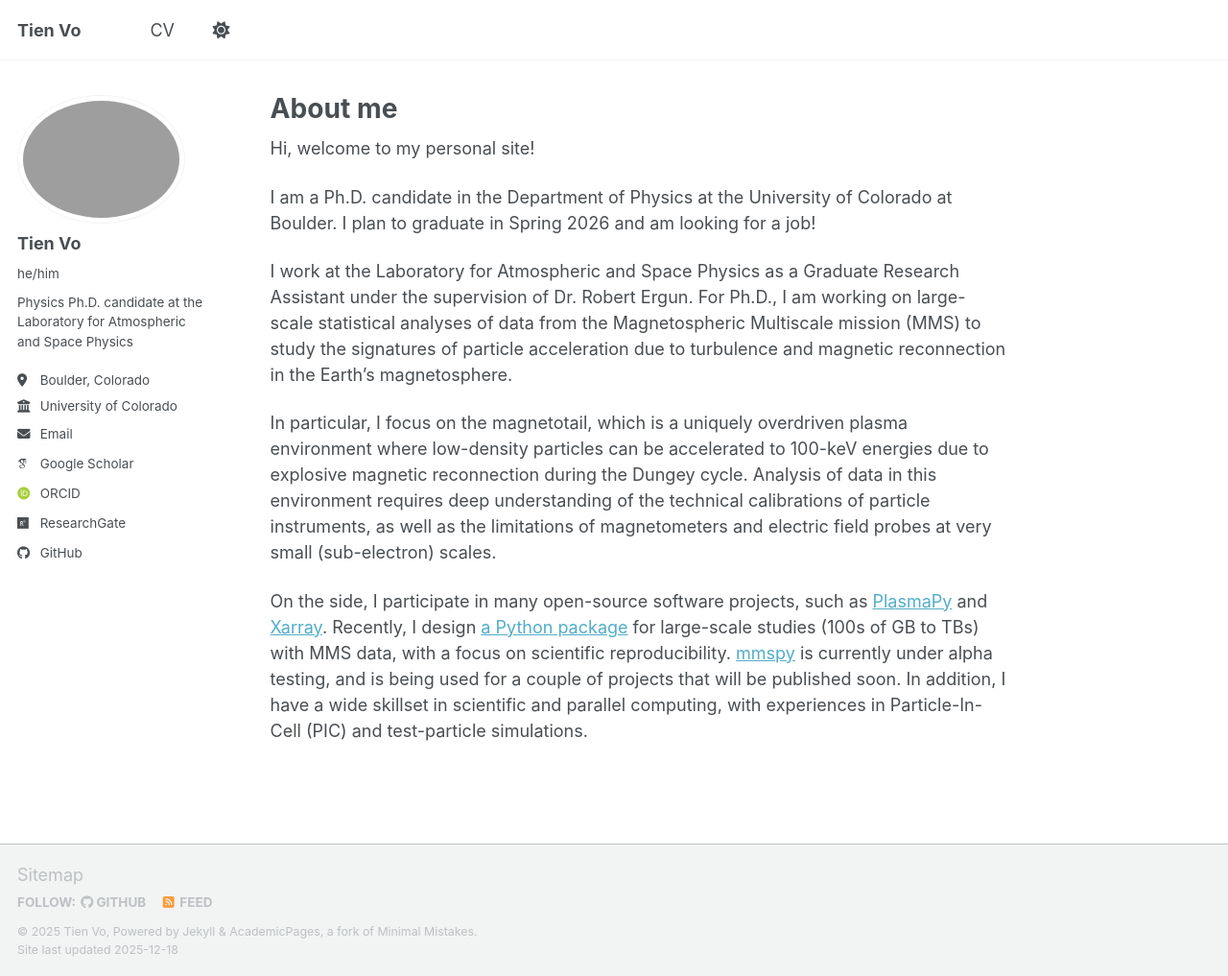
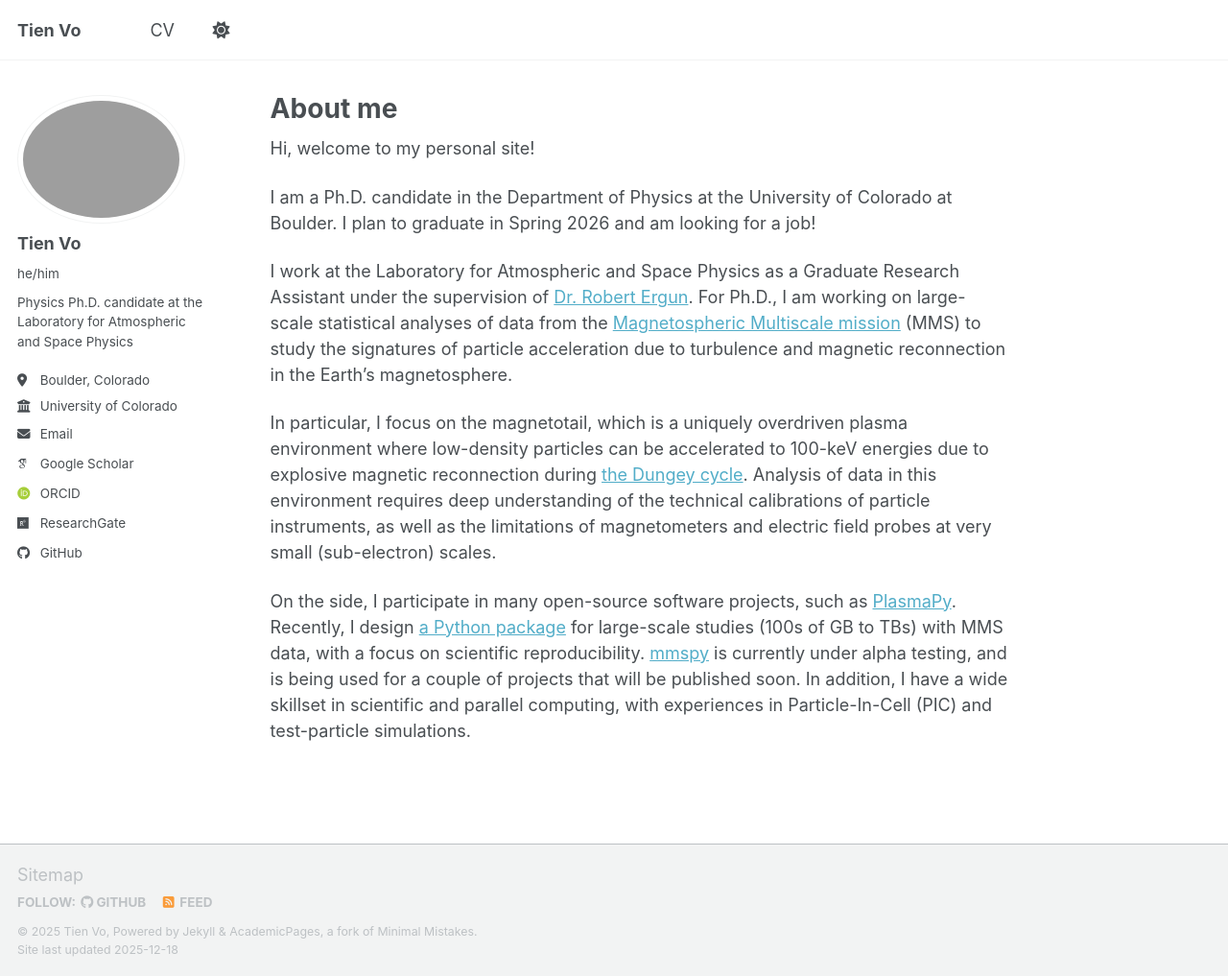
Before and after one commit to tien-vo/tien-vo.github.io, a Jekyll site: the page built from _pages/about.md, in a window 1280 px wide and 1017 px high. Shown: the whole window at 96% size. Built offline with Jekyll 4.4.1, drawn with Linux system fonts in a browser that asks for light colours; some web fonts are replaced; a script bundle is joined from its source files by our own code; library files that are not in the unit come from our copies.

Commit message:
About: Add hyperref

```diff
--- a/_pages/about.md
+++ b/_pages/about.md
@@ -11,8 +11,8 @@ Hi, welcome to my personal site!
 
 I am a Ph.D. candidate in the Department of Physics at the University of Colorado at Boulder. I plan to graduate in Spring 2026 and am looking for a job!
 
-I work at the Laboratory for Atmospheric and Space Physics as a Graduate Research Assistant under the supervision of Dr. Robert Ergun. For Ph.D., I am working on large-scale statistical analyses of data from the Magnetospheric Multiscale mission (MMS) to study the signatures of particle acceleration due to turbulence and magnetic reconnection in the Earth's magnetosphere.
+I work at the Laboratory for Atmospheric and Space Physics as a Graduate Research Assistant under the supervision of [Dr. Robert Ergun](https://lasp.colorado.edu/people/ree/). For Ph.D., I am working on large-scale statistical analyses of data from the [Magnetospheric Multiscale mission](https://mms.gsfc.nasa.gov/) (MMS) to study the signatures of particle acceleration due to turbulence and magnetic reconnection in the Earth's magnetosphere.
 
-In particular, I focus on the magnetotail, which is a uniquely overdriven plasma environment where low-density particles can be accelerated to 100-keV energies due to explosive magnetic reconnection during the Dungey cycle. Analysis of data in this environment requires deep understanding of the technical calibrations of particle instruments, as well as the limitations of magnetometers and electric field probes at very small (sub-electron) scales.
+In particular, I focus on the magnetotail, which is a uniquely overdriven plasma environment where low-density particles can be accelerated to 100-keV energies due to explosive magnetic reconnection during [the Dungey cycle](https://www.youtube.com/watch?v=i_x3s8ODaKg). Analysis of data in this environment requires deep understanding of the technical calibrations of particle instruments, as well as the limitations of magnetometers and electric field probes at very small (sub-electron) scales.
 
-On the side, I participate in many open-source software projects, such as [PlasmaPy](https://www.plasmapy.org/) and [Xarray](https://xarray.dev/). Recently, I design [a Python package](https://mmspy.readthedocs.io/en/latest/) for large-scale studies (100s of GB to TBs) with MMS data, with a focus on scientific reproducibility. [mmspy](https://mmspy.readthedocs.io/en/latest/) is currently under alpha testing, and is being used for a couple of projects that will be published soon. In addition, I have a wide skillset in scientific and parallel computing, with experiences in Particle-In-Cell (PIC) and test-particle simulations.
+On the side, I participate in many open-source software projects, such as [PlasmaPy](https://www.plasmapy.org/). Recently, I design [a Python package](https://mmspy.readthedocs.io/en/latest/) for large-scale studies (100s of GB to TBs) with MMS data, with a focus on scientific reproducibility. [mmspy](https://mmspy.readthedocs.io/en/latest/) is currently under alpha testing, and is being used for a couple of projects that will be published soon. In addition, I have a wide skillset in scientific and parallel computing, with experiences in Particle-In-Cell (PIC) and test-particle simulations.
```
